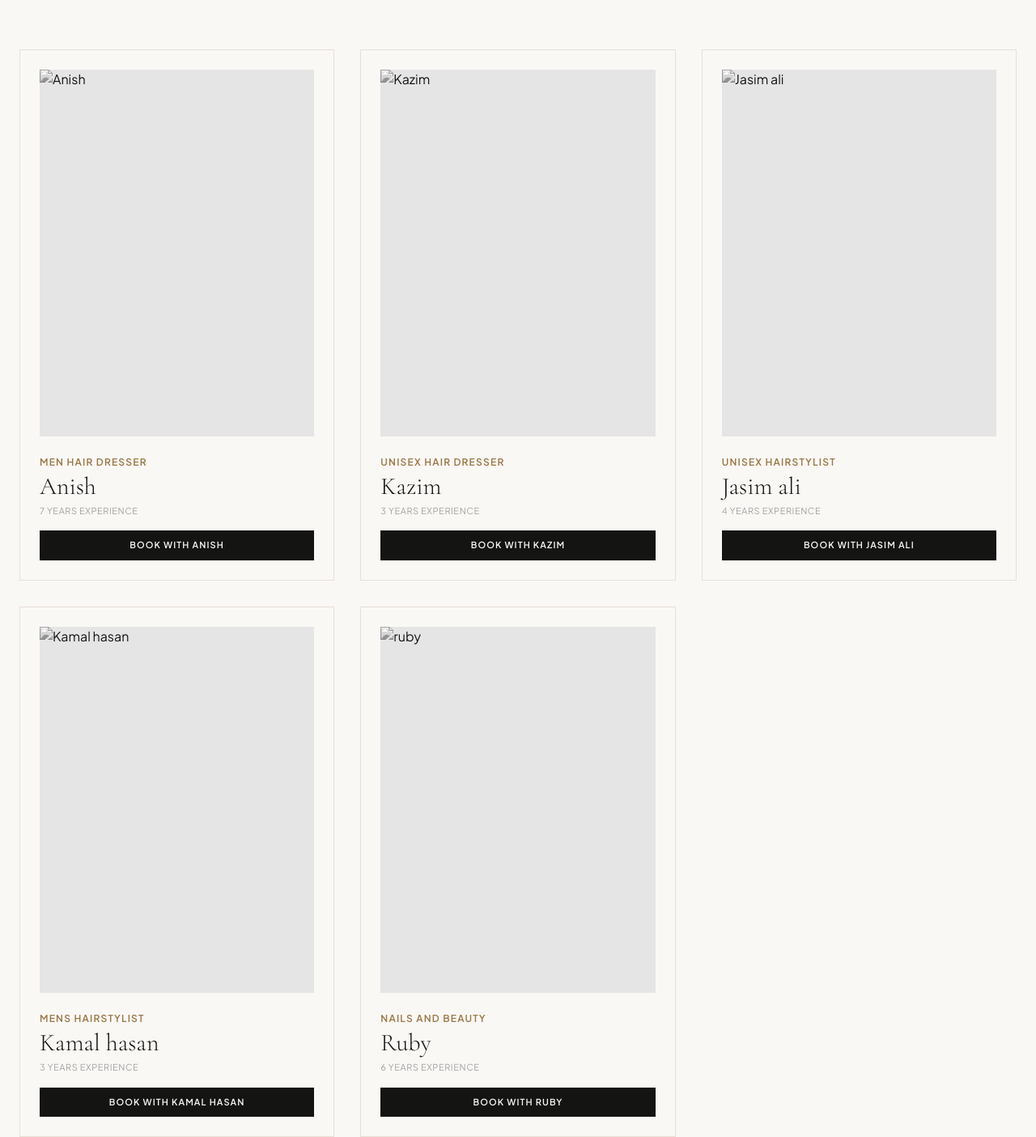
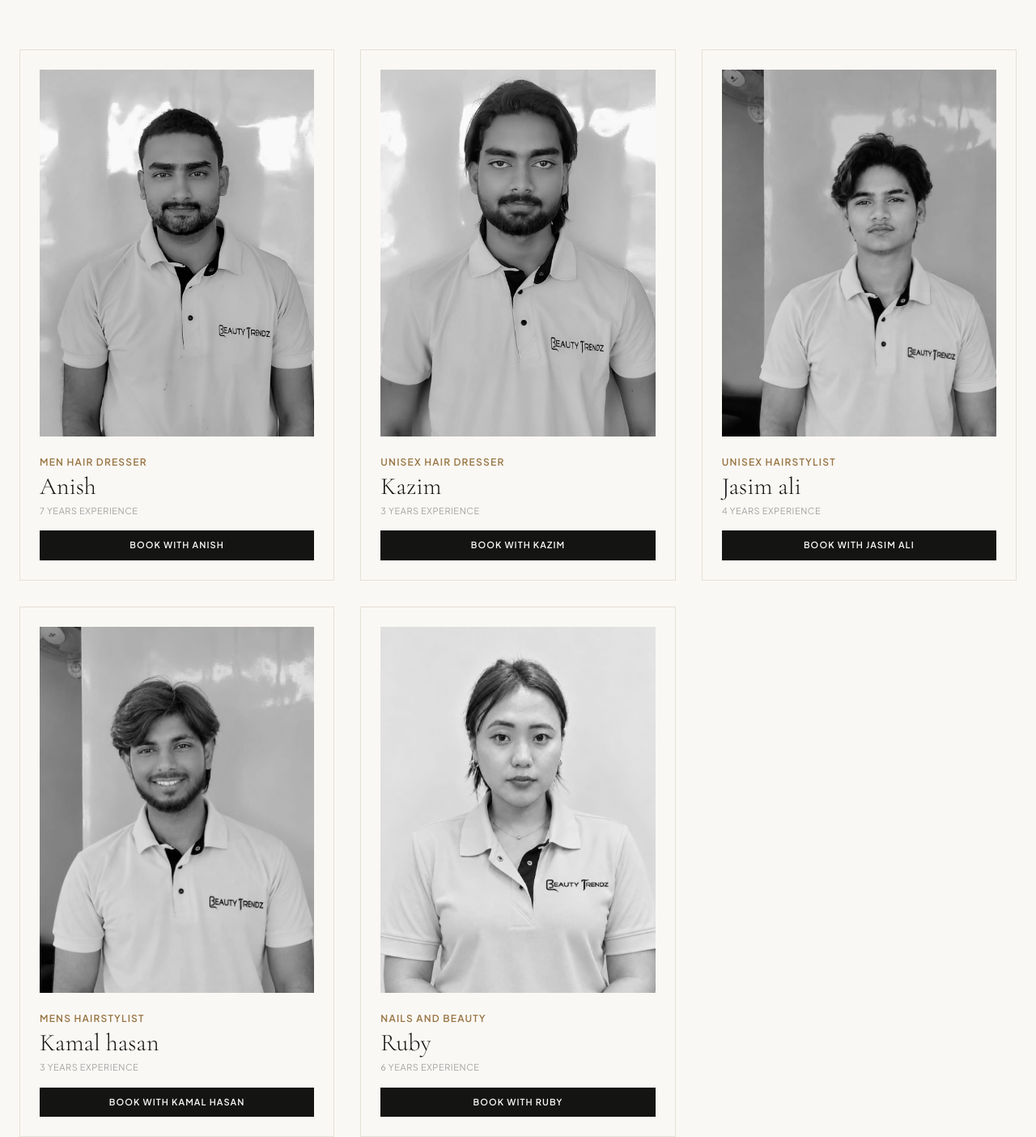
Before and after one commit to websitegitt-max/Beautytrendz, a website: page index.html in a window 1280 px wide. Shown: the part 3070-4474 px from the top of the page at 81% size. Drawn offline with nearby package versions, Linux system fonts and the light colour scheme; files whose address does not match are found by name.

Commit message:
Update index.html

```diff
--- a/index.html
+++ b/index.html
@@ -337,7 +337,7 @@
       <!-- Frame 1 -->
       <div class="group bg-alabaster border border-softBorder p-6 flex flex-col transition-all duration-300 hover:shadow-lg">
         <div class="aspect-[3/4] overflow-hidden mb-6 bg-neutral-200">
-          <img src="WhatsApp Image 2026-10-28 at 12.03.28 PM.jpeg" alt="Anish" class="w-full h-full object-cover grayscale group-hover:grayscale-0 transition-all duration-500">
+          <img src="WhatsApp Image 2026-10-28 at 12.03.28 PM.jpg" alt="Anish" class="w-full h-full object-cover grayscale group-hover:grayscale-0 transition-all duration-500">
         </div>
         <div class="text-xs uppercase tracking-widest text-deepBronze font-semibold mb-1">Men hair dresser</div>
         <h3 class="font-editorial text-3xl font-light text-obsidian mb-1">Anish</h3>
@@ -350,7 +350,7 @@
       <!-- Frame 2 -->
       <div class="group bg-alabaster border border-softBorder p-6 flex flex-col transition-all duration-300 hover:shadow-lg">
         <div class="aspect-[3/4] overflow-hidden mb-6 bg-neutral-200">
-          <img src="WhatsApp%20Image%202026-10-28%20at%2012.13.42%20PM.jpeg" alt="Kazim" class="w-full h-full object-cover grayscale group-hover:grayscale-0 transition-all duration-500">
+          <img src="WhatsApp Image 2026-10-28 at 12.13.42 PM.jpg" alt="Kazim" class="w-full h-full object-cover grayscale group-hover:grayscale-0 transition-all duration-500">
         </div>
         <div class="text-xs uppercase tracking-widest text-deepBronze font-semibold mb-1">Unisex hair dresser</div>
         <h3 class="font-editorial text-3xl font-light text-obsidian mb-1">Kazim</h3>
@@ -363,7 +363,7 @@
       <!-- Frame 3 -->
       <div class="group bg-alabaster border border-softBorder p-6 flex flex-col transition-all duration-300 hover:shadow-lg">
         <div class="aspect-[3/4] overflow-hidden mb-6 bg-neutral-200">
-          <img src="WhatsApp%20Image%202026-10-28%20at%2012.40.31%20PM.jpeg" alt="Jasim ali" class="w-full h-full object-cover grayscale group-hover:grayscale-0 transition-all duration-500">
+          <img src="WhatsApp Image 2026-10-28 at 12.40.31 P.jpg" alt="Jasim ali" class="w-full h-full object-cover grayscale group-hover:grayscale-0 transition-all duration-500">
         </div>
         <div class="text-xs uppercase tracking-widest text-deepBronze font-semibold mb-1">Unisex hairstylist</div>
         <h3 class="font-editorial text-3xl font-light text-obsidian mb-1">Jasim ali</h3>
@@ -376,7 +376,7 @@
       <!-- Frame 4 -->
       <div class="group bg-alabaster border border-softBorder p-6 flex flex-col transition-all duration-300 hover:shadow-lg">
         <div class="aspect-[3/4] overflow-hidden mb-6 bg-neutral-200">
-          <img src="WhatsApp%20Image%202026-10-28%20at%2012.40.31%20P.jpeg" alt="Kamal hasan" class="w-full h-full object-cover grayscale group-hover:grayscale-0 transition-all duration-500">
+          <img src="WhatsApp Image 2026-10-28 at 12.40.31 PM.jpg" alt="Kamal hasan" class="w-full h-full object-cover grayscale group-hover:grayscale-0 transition-all duration-500">
         </div>
         <div class="text-xs uppercase tracking-widest text-deepBronze font-semibold mb-1">Mens hairstylist</div>
         <h3 class="font-editorial text-3xl font-light text-obsidian mb-1">Kamal hasan</h3>
@@ -389,7 +389,7 @@
       <!-- Frame 5 -->
       <div class="group bg-alabaster border border-softBorder p-6 flex flex-col transition-all duration-300 hover:shadow-lg">
         <div class="aspect-[3/4] overflow-hidden mb-6 bg-neutral-200">
-          <img src="WhatsApp%20Image%202026-10-28%20at%202.25.28%20PM.jpeg" alt="ruby" class="w-full h-full object-cover grayscale group-hover:grayscale-0 transition-all duration-500">
+          <img src="WhatsApp Image 2026-10-28 at 2.25.28 PM.jpg" alt="ruby" class="w-full h-full object-cover grayscale group-hover:grayscale-0 transition-all duration-500">
         </div>
         <div class="text-xs uppercase tracking-widest text-deepBronze font-semibold mb-1">nails and beauty</div>
         <h3 class="font-editorial text-3xl font-light text-obsidian mb-1">Ruby</h3>
```
